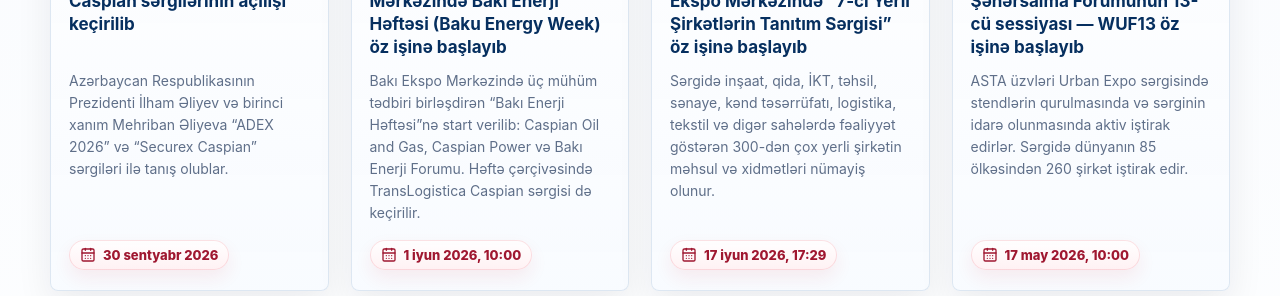
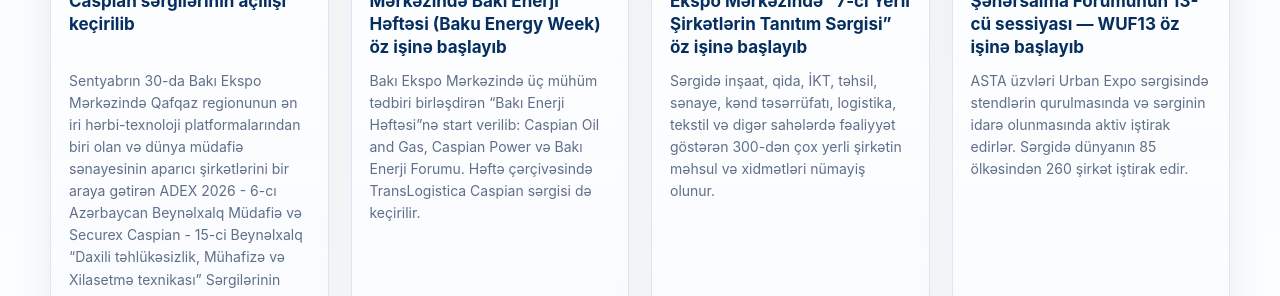
Before and after one commit to oryx1214/react-asta, a React (Vite) app: page / in a window 1280 px wide. Shown: the part 2504-2800 px from the top of the page. Built offline with nearby package versions, Linux system fonts and the light colour scheme.

Commit message:
Use source opening sentence for ADEX excerpt

```diff
--- a/src/data/i18n.js
+++ b/src/data/i18n.js
@@ -261,7 +261,7 @@
 
 const newsCopy = {
   az: [
-    ['ADEX 2026 və Securex Caspian sərgilərinin açılışı keçirilib', 'Azərbaycan Respublikasının Prezidenti İlham Əliyev və birinci xanım Mehriban Əliyeva “ADEX 2026” və “Securex Caspian” sərgiləri ilə tanış olublar.'],
+    ['ADEX 2026 və Securex Caspian sərgilərinin açılışı keçirilib', 'Sentyabrın 30-da Bakı Ekspo Mərkəzində Qafqaz regionunun ən iri hərbi-texnoloji platformalarından biri olan və dünya müdafiə sənayesinin aparıcı şirkətlərini bir araya gətirən ADEX 2026 - 6-cı Azərbaycan Beynəlxalq Müdafiə və Securex Caspian - 15-ci Beynəlxalq “Daxili təhlükəsizlik, Mühafizə və Xilasetmə texnikası” Sərgilərinin açılışı keçirilib.'],
     ['1 iyun tarixində Bakı Ekspo Mərkəzində Bakı Enerji Həftəsi (Baku Energy Week) öz işinə başlayıb', 'Bakı Ekspo Mərkəzində üç mühüm tədbiri birləşdirən “Bakı Enerji Həftəsi”nə start verilib: Caspian Oil and Gas, Caspian Power və Bakı Enerji Forumu. Həftə çərçivəsində TransLogistica Caspian sərgisi də keçirilir.'],
     ['Bugündən etibarən Bakı Ekspo Mərkəzində “7-ci Yerli Şirkətlərin Tanıtım Sərgisi” öz işinə başlayıb', 'Sərgidə inşaat, qida, İKT, təhsil, sənaye, kənd təsərrüfatı, logistika, tekstil və digər sahələrdə fəaliyyət göstərən 300-dən çox yerli şirkətin məhsul və xidmətləri nümayiş olunur.'],
     ['Bakıda Ümumdünya Şəhərsalma Forumunun 13-cü sessiyası — WUF13 öz işinə başlayıb', 'ASTA üzvləri Urban Expo sərgisində stendlərin qurulmasında və sərginin idarə olunmasında aktiv iştirak edirlər. Sərgidə dünyanın 85 ölkəsindən 260 şirkət iştirak edir.'],
@@ -274,7 +274,7 @@
     ['ASTA UFI tərəfindən sərgi auditi aparmaq hüququnu alıb', 'Assosiasiya Azərbaycanda sərgi statistikalarının auditini aparmaq hüququ əldə edib.'],
   ],
   en: [
-    ['ADEX 2026 and Securex Caspian exhibitions opened', 'President of the Republic of Azerbaijan Ilham Aliyev and First Lady Mehriban Aliyeva visited the exhibitions.'],
+    ['ADEX 2026 and Securex Caspian exhibitions opened', 'On 30 September, the ADEX 2026 - 6th Azerbaijan International Defence Exhibition and Securex Caspian — the 15th International Exhibition “Homeland Security, Protection and Rescue Equipment” Exhibition opened its doors at the Baku Expo Center.'],
     ['On June 1, Baku Expo Center hosted the opening of Baku Energy Week', 'Baku Energy Week opened at Baku Expo Center, bringing together Caspian Oil and Gas, Caspian Power and the Baku Energy Forum. TransLogistica Caspian is also being held within the framework of the week.'],
     ['The 7th Local Companies Promotion Exhibition has officially opened today at the Baku Expo Center', 'More than 300 local companies operating in construction, food production, ICT, education, industry, agriculture, logistics, textiles and other fields are presenting their products and services.'],
     ['The 13th session of the World Urban Forum — WUF13 has officially started in Baku', 'ASTA members are actively involved in the construction of exhibition stands and in the management of Urban Expo, which brings together 260 companies from 85 countries.'],
@@ -287,7 +287,7 @@
     ['ASTA received the right from UFI to conduct exhibition audits', 'The association obtained the right to audit exhibition statistics in Azerbaijan.'],
   ],
   ru: [
-    ['Открылись выставки ADEX 2026 и Securex Caspian', 'Президент Азербайджанской Республики Ильхам Алиев и первая леди Мехрибан Алиева ознакомились с работой выставок.'],
+    ['Открылись выставки ADEX 2026 и Securex Caspian', '30 сентября в Баку Экспо Центре начала работу 6-я Азербайджанская Международная Оборонная Выставка ADEX 2026 и 15-я Международная Выставка «Внутренняя безопасность, Охрана и Спасательная техника» Securex Caspian.'],
     ['1 июня в Баку Экспо Центре стартовала Бакинская энергетическая неделя', 'В Баку Экспо Центре стартовала Baku Energy Week, объединившая Caspian Oil and Gas, Caspian Power и Бакинский энергетический форум. В рамках недели также проходит выставка TransLogistica Caspian.'],
     ['Сегодня в Баку Экспо Центре начала работу 7-я Выставка продвижения местных компаний', 'На выставке представлены продукция и услуги более 300 местных компаний из сфер строительства, пищевой промышленности, ИКТ, образования, промышленности, сельского хозяйства, логистики, текстиля и других направлений.'],
     ['В Баку начала работу 13-я сессия Всемирного форума городов — WUF13', 'Члены ASTA активно участвуют в строительстве выставочных стендов и управлении Urban Expo, где представлены 260 компаний из 85 стран мира.'],
```
